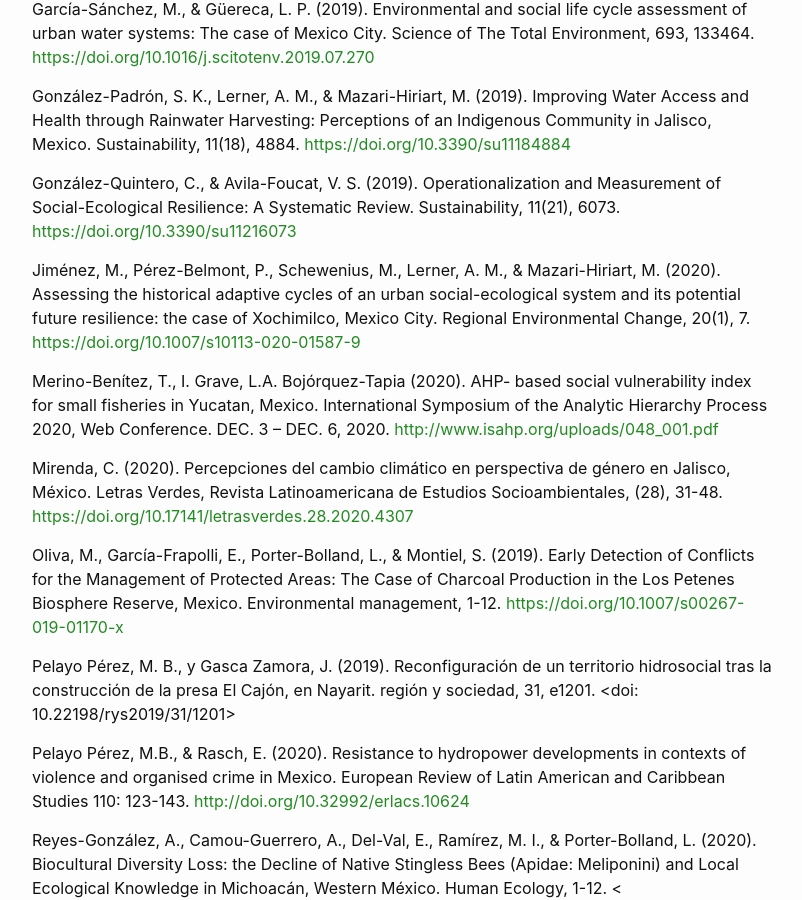
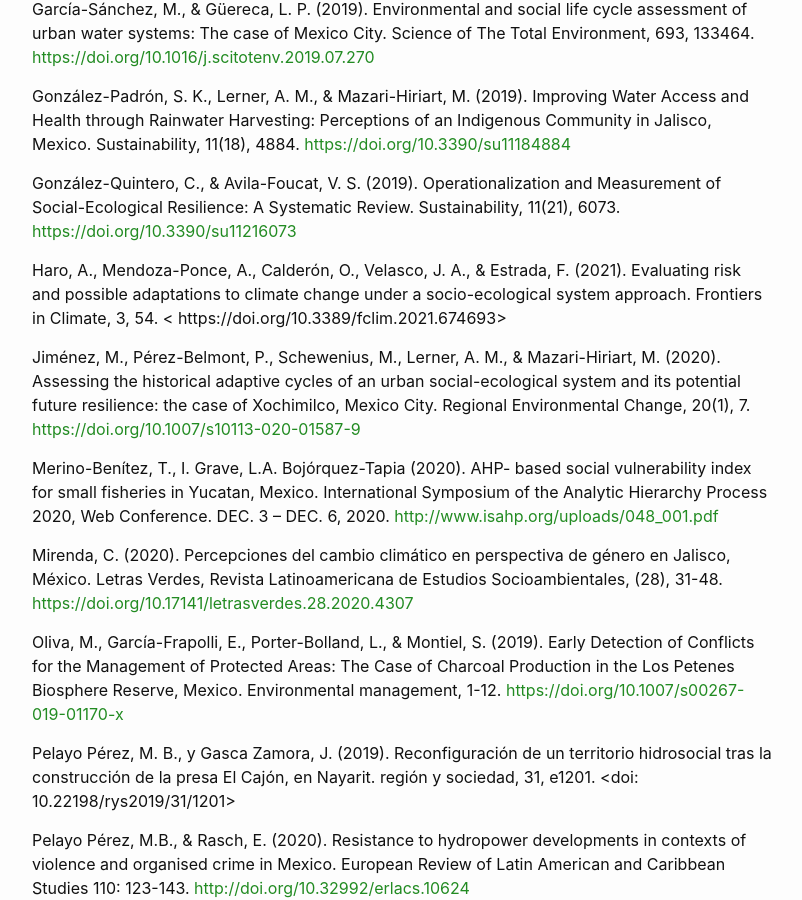
Before and after one commit to pcs-unam/pcs-unam.github.io, a Jekyll site: the page built from 07_publicaciones.md, in a window 1280 px wide and 900 px high, scrolled down 918 px. Shown: the whole window, without its empty margins (238-1040 px from the left). Built offline with Jekyll 4.4.1, drawn with Linux system fonts in a browser that asks for light colours.

Commit message:
Se agregó cita

```diff
--- a/07_publicaciones.md
+++ b/07_publicaciones.md
@@ -27,6 +27,8 @@ González-Padrón, S. K., Lerner, A. M., & Mazari-Hiriart, M. (2019). Improving
 
 González-Quintero, C., & Avila-Foucat, V. S. (2019). Operationalization and Measurement of Social-Ecological Resilience: A Systematic Review. Sustainability, 11(21), 6073. <https://doi.org/10.3390/su11216073>
 
+Haro, A., Mendoza-Ponce, A., Calderón, O., Velasco, J. A., & Estrada, F. (2021). Evaluating risk and possible adaptations to climate change under a socio-ecological system approach. Frontiers in Climate, 3, 54. < https://doi.org/10.3389/fclim.2021.674693>
+
 Jiménez, M., Pérez-Belmont, P., Schewenius, M., Lerner, A. M., & Mazari-Hiriart, M. (2020). Assessing the historical adaptive cycles of an urban social-ecological system and its potential future resilience: the case of Xochimilco, Mexico City. Regional Environmental Change, 20(1), 7. <https://doi.org/10.1007/s10113-020-01587-9>
 
 Merino-Benítez, T., I. Grave, L.A. Bojórquez-Tapia (2020). AHP- based social vulnerability index for small fisheries in Yucatan, Mexico. International Symposium of the Analytic Hierarchy Process 2020, Web Conference. DEC. 3 – DEC. 6, 2020. <http://www.isahp.org/uploads/048_001.pdf>
```
